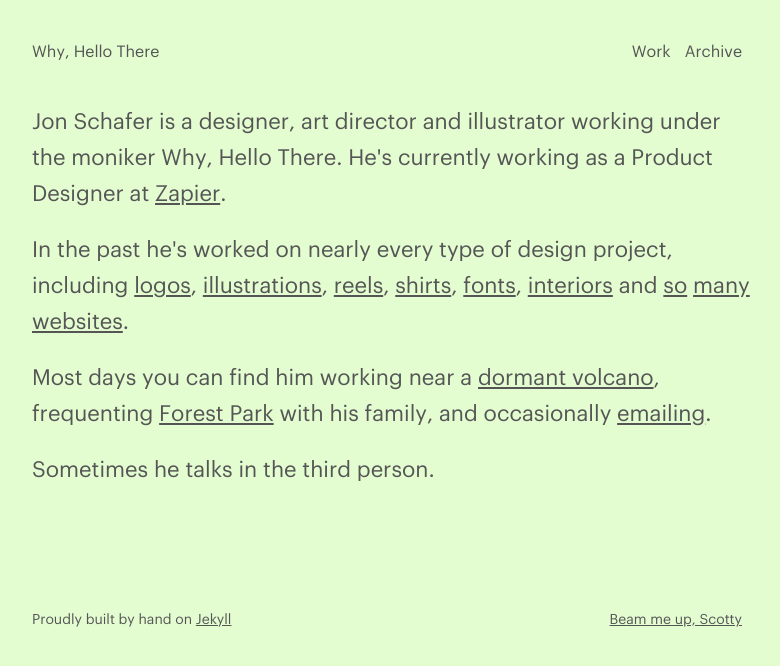
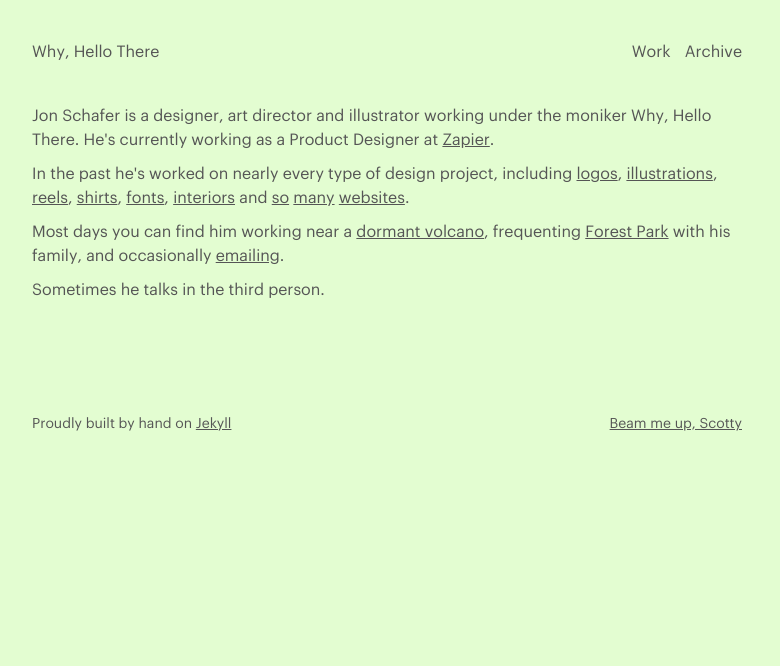
Before and after one commit to jonaschafer/jonaschafer.github.io, a Jekyll site: the page built from index.html, in a window 1280 px wide. Shown: the top 666 px of the page, without its empty margins (248-1028 px from the left). Built offline with Jekyll 4.4.1, drawn with Linux system fonts in a browser that asks for light colours.

Commit message:
added comment to bullets SASS, and tried another BEM nest in type for h2 intro

```diff
--- a/assets/stylesheets/core/_bullets.scss
+++ b/assets/stylesheets/core/_bullets.scss
@@ -14,6 +14,7 @@
   }
 }
 
+// nested style
 .indent {
   margin-top: 0px;
   color: $grey;
--- a/assets/stylesheets/core/_type.scss
+++ b/assets/stylesheets/core/_type.scss
@@ -26,14 +26,10 @@
 	line-height: 36px;
 	color: $grey;
   padding-top: 10px;
-}
 
-.intro {
-  font-family: 'Graphik-Regular', Helvetica, Arial, sans-serif;
-  font-size: 22px;
-  line-height: 36px;
-  color: $grey;
-  padding-bottom: 20px;
+  &__intro {
+    padding-bottom: 20px;
+  }
 }
 
 h3 {
--- a/index.html
+++ b/index.html
@@ -5,12 +5,12 @@
 
 <body class="bkg-color">
 
-<p class="intro">Jon Schafer is a designer, art director and illustrator working under the moniker Why, Hello There. He's currently working as a Product Designer at <a href="http://www.zapier.com" target="_blank">Zapier</a>.</p>
+<p class="h2__intro">Jon Schafer is a designer, art director and illustrator working under the moniker Why, Hello There. He's currently working as a Product Designer at <a href="http://www.zapier.com" target="_blank">Zapier</a>.</p>
 
-<p class="intro">In the past he's worked on nearly every type of design project, including <a href="/work/logos">logos</a>, <a href="/work/illustrations">illustrations</a>, <a href="https://vimeo.com/133206498" target="_blank">reels</a>, <a href="/work/razorfish">shirts</a>, <a href="/work/font">fonts</a>, <a href="/work/nightbird">interiors</a> and <a href="/work/eco">so</a> <a href="/work/manifold">many</a> <a href="/work/sloan">websites</a>.</p>
+<p class="h2__intro">In the past he's worked on nearly every type of design project, including <a href="/work/logos">logos</a>, <a href="/work/illustrations">illustrations</a>, <a href="https://vimeo.com/133206498" target="_blank">reels</a>, <a href="/work/razorfish">shirts</a>, <a href="/work/font">fonts</a>, <a href="/work/nightbird">interiors</a> and <a href="/work/eco">so</a> <a href="/work/manifold">many</a> <a href="/work/sloan">websites</a>.</p>
 
-<p class="intro">Most days you can find him working near a <a href="https://en.wikipedia.org/wiki/Mount_Tabor" target="_blank"> dormant volcano</a>, frequenting <a href="http://www.forestparkconservancy.org/forest-park/" target="_blank">Forest Park</a> with his family, and occasionally <a href="mailto:jonaschafer@gmail.com">emailing</a>.</p>
+<p class="h2__intro">Most days you can find him working near a <a href="https://en.wikipedia.org/wiki/Mount_Tabor" target="_blank"> dormant volcano</a>, frequenting <a href="http://www.forestparkconservancy.org/forest-park/" target="_blank">Forest Park</a> with his family, and occasionally <a href="mailto:jonaschafer@gmail.com">emailing</a>.</p>
 
-<p class="intro">Sometimes he talks in the third person.</p>
+<p class="h2__intro">Sometimes he talks in the third person.</p>
 
 </body>
```
